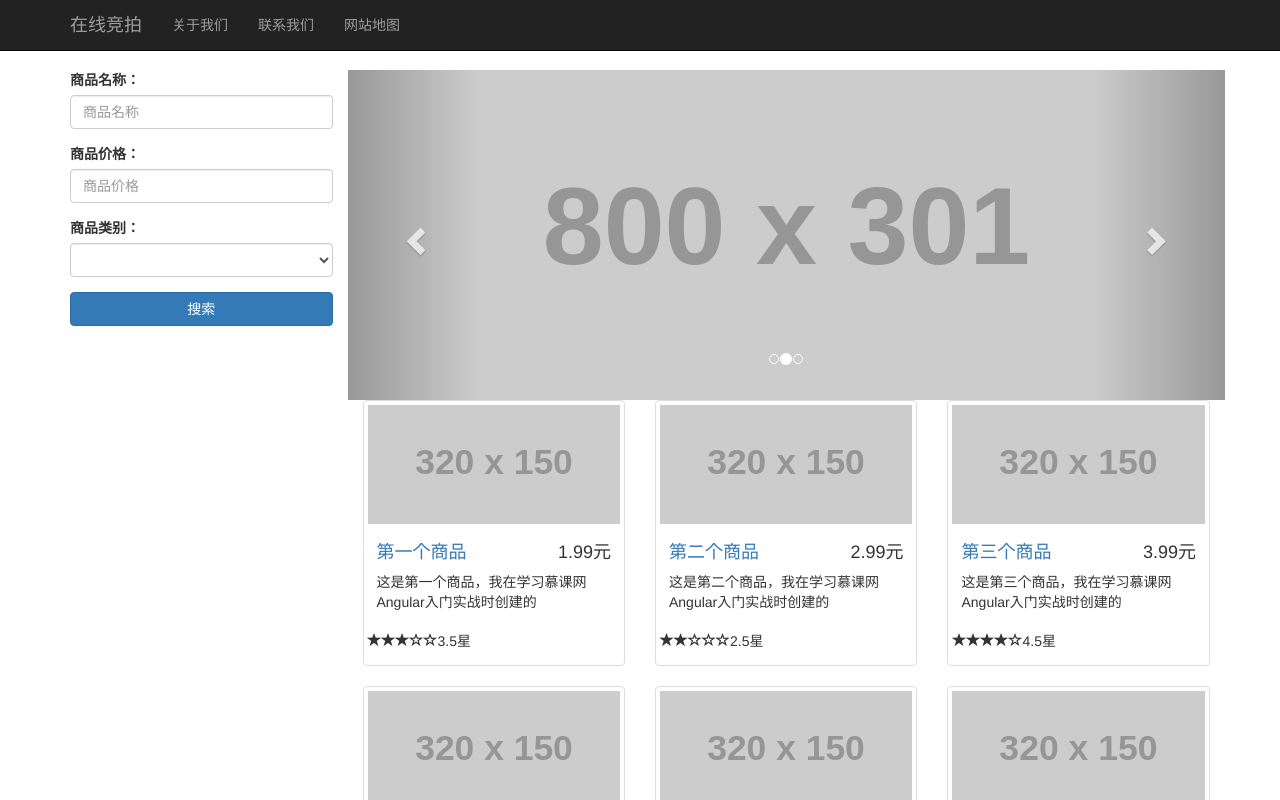
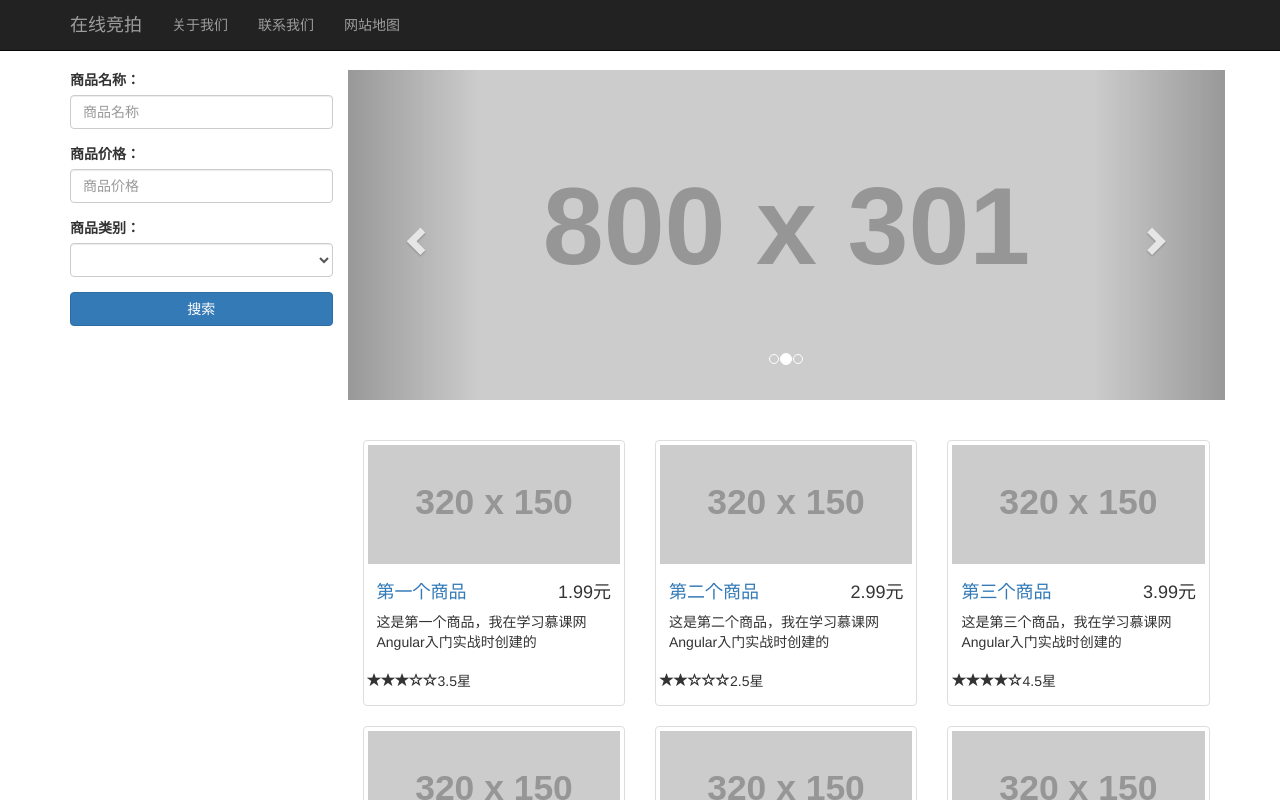
Before and after one commit to pizitai/angular4-study, an Angular app: page / in a window 1280 px wide. Shown: the top 800 px of the page. Built offline with nearby package versions, Linux system fonts and the light colour scheme.

Commit message:
路由配置

```diff
--- a/src/app/app-routing.module.ts
+++ b/src/app/app-routing.module.ts
@@ -5,7 +5,7 @@ import { ProductDetailComponent } from "./product-detail/product-detail.componen
 
 const routes: Routes = [
   { path: '', component: HomeComponent },
-  { path: 'product/:id', component: ProductDetailComponent }
+  { path: 'product/:prodTitle', component: ProductDetailComponent }
 ];
 
 @NgModule({
--- a/src/app/app.component.html
+++ b/src/app/app.component.html
@@ -6,12 +6,7 @@
       <app-search></app-search>
     </div>
     <div class="col-md-9">
-      <div class="row carousel-container">
-        <app-carousel></app-carousel>
-      </div>
-      <div class="row">
-        <app-product></app-product>
-      </div>
+      <router-outlet></router-outlet>
     </div>
   </div>
 </div>
--- a/src/app/home/home.component.html
+++ b/src/app/home/home.component.html
@@ -1,3 +1,6 @@
-<p>
-  home works!
-</p>
+<div class="row carousel-container">
+  <app-carousel></app-carousel>
+</div>
+<div class="row">
+  <app-product></app-product>
+</div>
--- a/src/app/home/home.component.scss
+++ b/src/app/home/home.component.scss
@@ -0,0 +1,3 @@
+.carousel-container{
+    margin-bottom: 40px;
+}
--- a/src/app/product-detail/product-detail.component.html
+++ b/src/app/product-detail/product-detail.component.html
@@ -1,4 +1,4 @@
-<p>
-  product-detail works!
-</p>
-商品ID为{{productId}}
+<div>
+  <img src="http://placehold.it/820X230" alt="">
+  <h4>{{productTitle}}</h4>
+</div>
--- a/src/app/product-detail/product-detail.component.ts
+++ b/src/app/product-detail/product-detail.component.ts
@@ -7,13 +7,11 @@ import { ActivatedRoute } from "@angular/router";
   styleUrls: ['./product-detail.component.scss']
 })
 export class ProductDetailComponent implements OnInit {
-  public productId : number;
+  public productTitle : string;
 
   constructor(private routerInfo: ActivatedRoute) {}
   ngOnInit() {
-      //----得到了id,并把它给了productId
-      this.productId=this.routerInfo.snapshot.params["id"]
-      //----------------------------
+      this.productTitle=this.routerInfo.snapshot.params["prodTitle"]
   }
 
 }
--- a/src/app/product/product.component.html
+++ b/src/app/product/product.component.html
@@ -5,7 +5,7 @@
       <h4 class="pull-right">
         {{product.price}}元
       </h4>
-      <h4><a href="">{{product.title}}</a></h4>
+      <h4><a [routerLink]="['/product',product.title]">{{product.title}}</a></h4>
       <p>{{product.desc}}</p>
     </div>
     <div>
```
Also changed, not shown: 1 other file (tests, documents, lock files or other folders).
